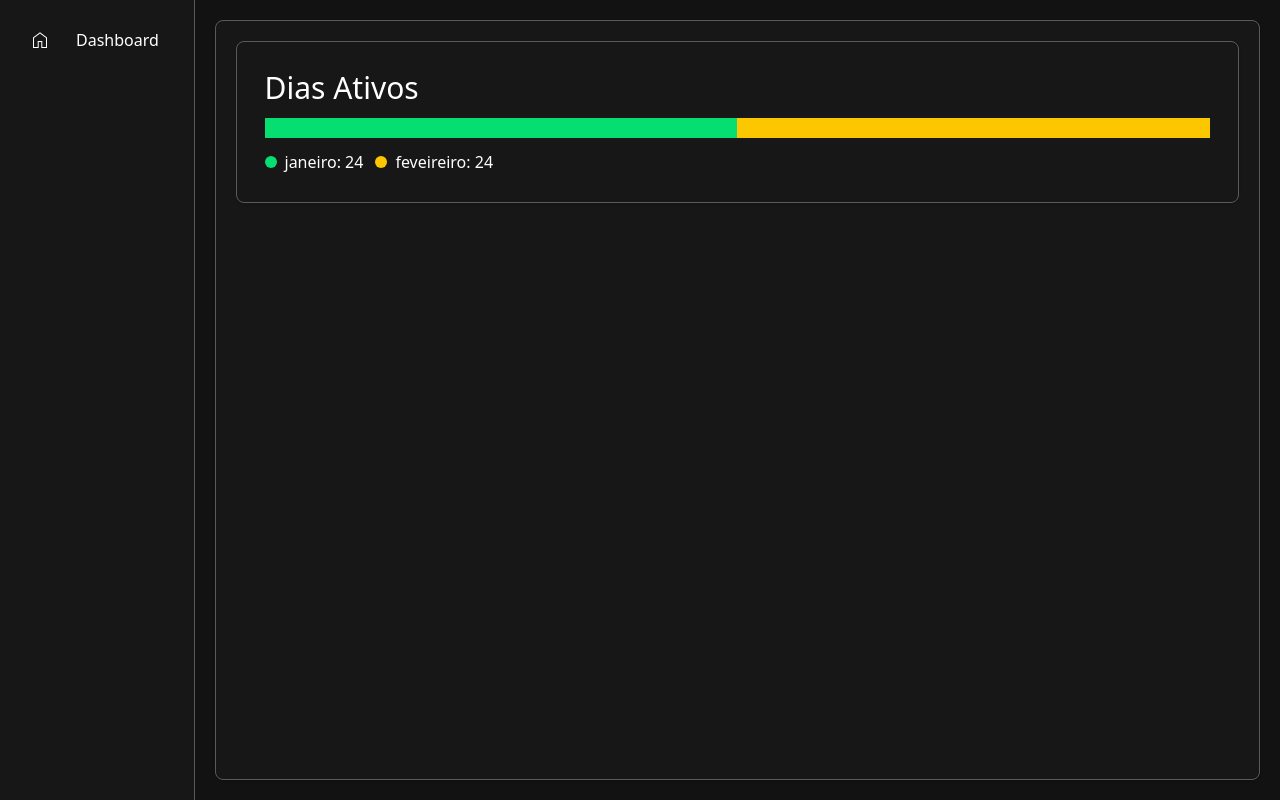
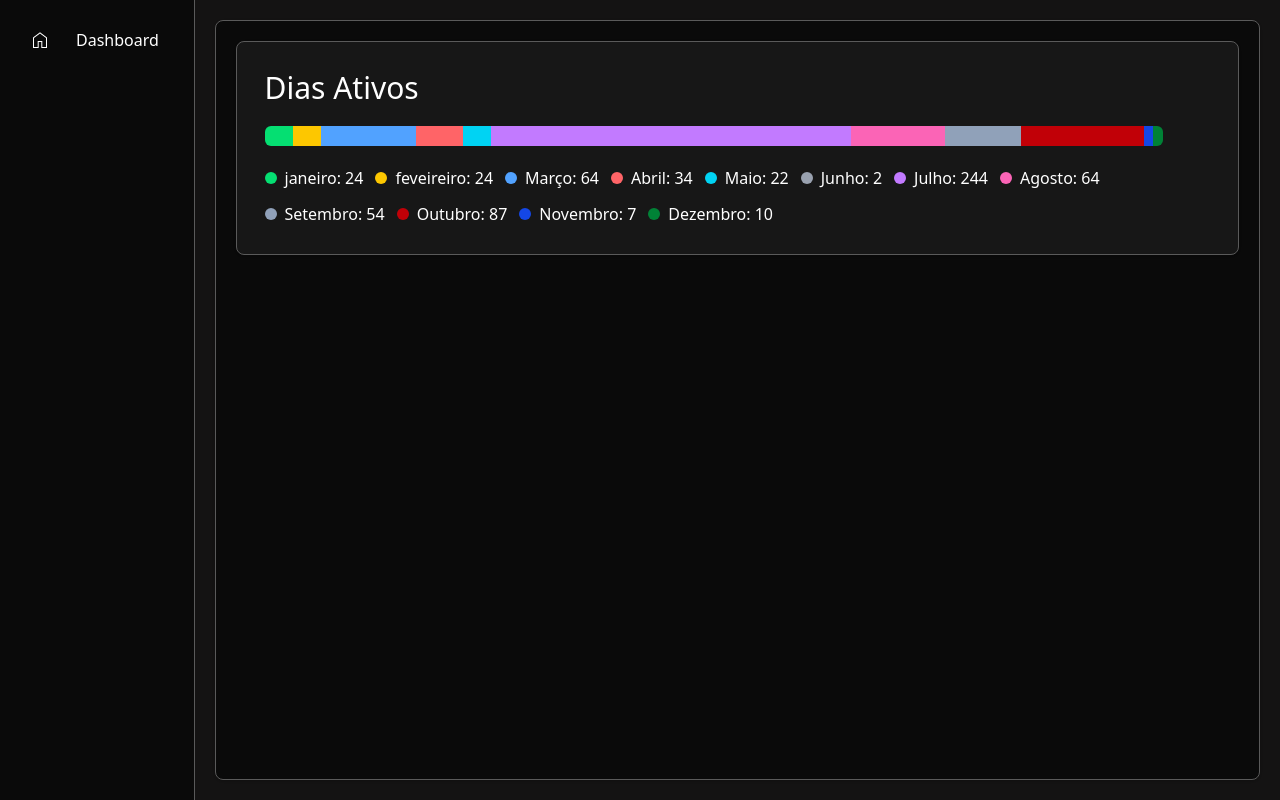
Before and after one commit to Zafkiel45/self-management, a Next.js app: page /dashboard in a window 1280 px wide. Built offline with nearby package versions, Linux system fonts and the light colour scheme.

Commit message:
refatore: minor improves

```diff
--- a/src/app/layout.tsx
+++ b/src/app/layout.tsx
@@ -25,7 +25,7 @@ export default function RootLayout({
   return (
     <html lang="pt-br">
       <body
-        className={`${geistSans.variable} bg-[#121212] min-h-screen max-h-fit w-screen overflow-x-hidden ${geistMono.variable} antialiased`}
+        className={`${geistSans.variable} bg-[#141313] min-h-screen max-h-fit w-screen overflow-x-hidden ${geistMono.variable} antialiased`}
       >
         {children}
       </body>
--- a/src/components/chart.tsx
+++ b/src/components/bar_chart.tsx
@@ -11,21 +11,22 @@ type chartSignature = { color: string; percentage: number }[];
 export const BarChart = ({ data }: argsSignature) => {
   const [chart, setChart] = useState<chartSignature>([]);
 
-  function getTotal() {
-    let total = 0;
+  useEffect(() => {
+    function aggregateElementValues() {
+      let total = 0;
 
-    for (const element of data) {
-      total += element.value;
+      for (const element of data) {
+        total += element.value;
+      };
+
+      return total;
     }
-    return total;
-  }
 
-  useEffect(() => {
     function generateChart() {
-      const total = getTotal();
+      const aggregation = aggregateElementValues();
       const newChart = data.map((element, idx) => ({
         color: dataColors[idx],
-        percentage: Math.floor((element.value / total) * 100),
+        percentage: Math.floor((element.value / aggregation) * 100),
       }));
 
       setChart(newChart);
@@ -39,9 +40,9 @@ export const BarChart = ({ data }: argsSignature) => {
       {chart.map((item, idx) => {
         return (
           <div
-            style={{ width: item.percentage + '%'}}
+            style={{ width: `${item.percentage}%`}}
             key={idx + 1}
-            className={`h-5 ${item.color}`}
+            className={`h-5 ${item.color} first:rounded-tl-md first:rounded-bl-md last:rounded-tr-md last:rounded-br-md`}
           ></div>
         );
       })}
--- a/src/components/composed/dashboard.tsx
+++ b/src/components/composed/dashboard.tsx
@@ -6,7 +6,20 @@ import { MainContent } from "../main_content";
 import { StatsCard } from "./stats_card";
 
 export const DashboardComponent = () => {
-  const data = [{name: 'janeiro', value: 24}, {name: 'feveireiro', value: 24}]
+  const data = [
+    {name: 'janeiro', value: 24},
+    {name: 'feveireiro', value: 24},
+    {name: 'Março', value: 64},
+    {name: 'Abril', value: 34},
+    {name: 'Maio', value: 22},
+    {name: 'Junho', value: 2},
+    {name: 'Julho', value: 244},
+    {name: 'Agosto', value: 64},
+    {name: 'Setembro', value: 54},
+    {name: 'Outubro', value: 87},
+    {name: 'Novembro', value: 7},
+    {name: 'Dezembro', value: 10},
+  ]
 
   return (
     <div className="flex h-screen w-screen">
--- a/src/components/composed/stats_card.tsx
+++ b/src/components/composed/stats_card.tsx
@@ -2,7 +2,7 @@
 
 import { List } from "../list";
 import { Title } from "../title";
-import { BarChart } from "../chart";
+import { BarChart } from "../bar_chart";
 
 interface argsSignature {
   data: { name: string; value: number }[];
@@ -24,11 +24,11 @@ export const dataColors = [
 ];
 
 export const StatsCard = ({ data }: argsSignature) => {
-  const responsiveClasses = "gap-3 w-full max-h-96 p-7";
+  const responsiveClasses = "gap-5 w-full max-h-96 p-7";
 
   return (
     <div
-      className={`flex flex-col border border-[#5A5A5A] rounded-lg shadow-sm justify-start ${responsiveClasses}`}
+      className={`flex flex-col bg-[#171717] border border-[#5A5A5A] rounded-lg shadow-sm justify-start ${responsiveClasses}`}
     >
       <Title content="Dias Ativos" />
       <BarChart data={data}/>
--- a/src/components/main_content.tsx
+++ b/src/components/main_content.tsx
@@ -6,7 +6,7 @@ export const MainContent = ({ children }: chartsContainerArgs) => {
     const responsiveClasses = 'w-full h-[95vh] lg:m-5 lg:p-5 lg:gap-5'
 
     return (
-    <div className={`bg-[#171717] border border-[#5A5A5A] rounded-lg shadow-sm text-white flex flex-col gap-2 items overflow-y-auto ${responsiveClasses}`}>
+    <div className={`bg-neutral-950 border border-[#5A5A5A] rounded-lg shadow-sm text-white flex flex-col gap-2 items overflow-y-auto ${responsiveClasses}`}>
       {children}
     </div>
   );
--- a/src/components/navbar.tsx
+++ b/src/components/navbar.tsx
@@ -10,7 +10,7 @@ export const Navbar = ({
     const responsiveClasses = 'lg:gap-5 lg:p-5 lg:h-screen lg:w-[18vw]';
 
     return (
-        <nav {...props} className={`bg-[#171717] text-white border-r border-r-[#5A5A5A] flex flex-col items-center ${responsiveClasses}`}>
+        <nav {...props} className={`bg-neutral-950 text-white border-r border-r-[#5A5A5A] flex flex-col items-center ${responsiveClasses}`}>
             {children}
         </nav>
     )
```
